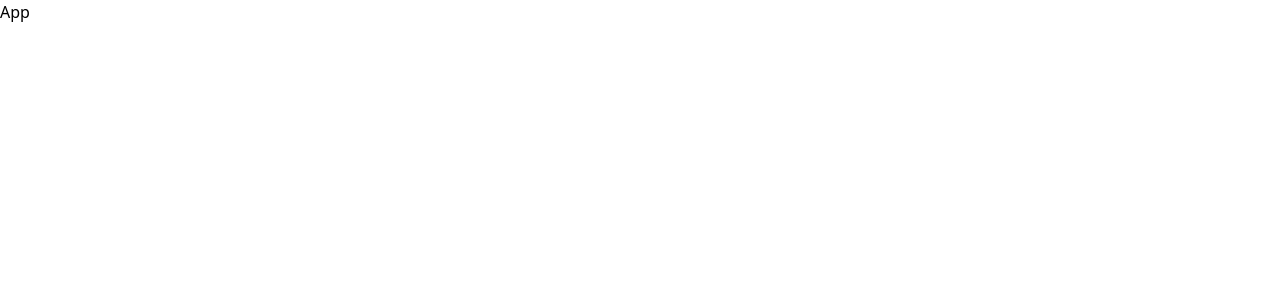
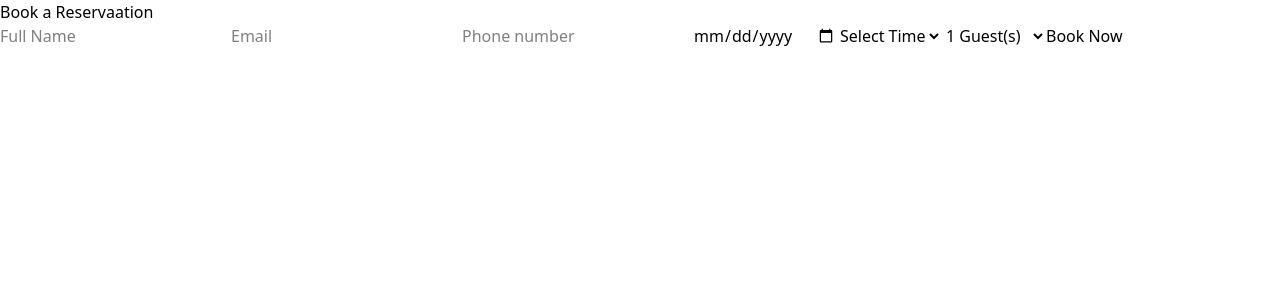
Before and after one commit to boben195/p05-book-MERN, a React (Vite) app in the folder frontend/: page / in a window 1280 px wide. Shown: the top 300 px of the page. Built offline with nearby package versions, Linux system fonts and the light colour scheme.

Commit message:
add form

```diff
--- a/frontend/src/App.jsx
+++ b/frontend/src/App.jsx
@@ -1,7 +1,12 @@
 import React from "react";
+import ReservForm from "./components/ReservForm";
 
 const App = () => {
-  return <div>App</div>;
+  return (
+    <div>
+      <ReservForm />
+    </div>
+  );
 };
 
 export default App;
--- a/frontend/src/components/ReservForm.jsx
+++ b/frontend/src/components/ReservForm.jsx
@@ -3,7 +3,28 @@ import React from "react";
 const ReservForm = () => {
   return (
     <div>
-      <form action=""></form>
+      <form>
+        <h2>Book a Reservaation</h2>
+        <input type="text" placeholder="Full Name" />
+        <input type="email" placeholder="Email" />
+        <input type="tel" placeholder="Phone number" />
+        <input type="date" required lang="en" />
+        <select required>
+          <option value="">Select Time</option>
+        </select>
+        <select required>
+          {[
+            ...Array(10)
+              .keys()
+              .map((el) => (
+                <option key={el + 1} value={el + 1}>
+                  {el + 1} Guest(s)
+                </option>
+              )),
+          ]}
+        </select>
+        <button type="submit">Book Now</button>
+      </form>
     </div>
   );
 };
```
